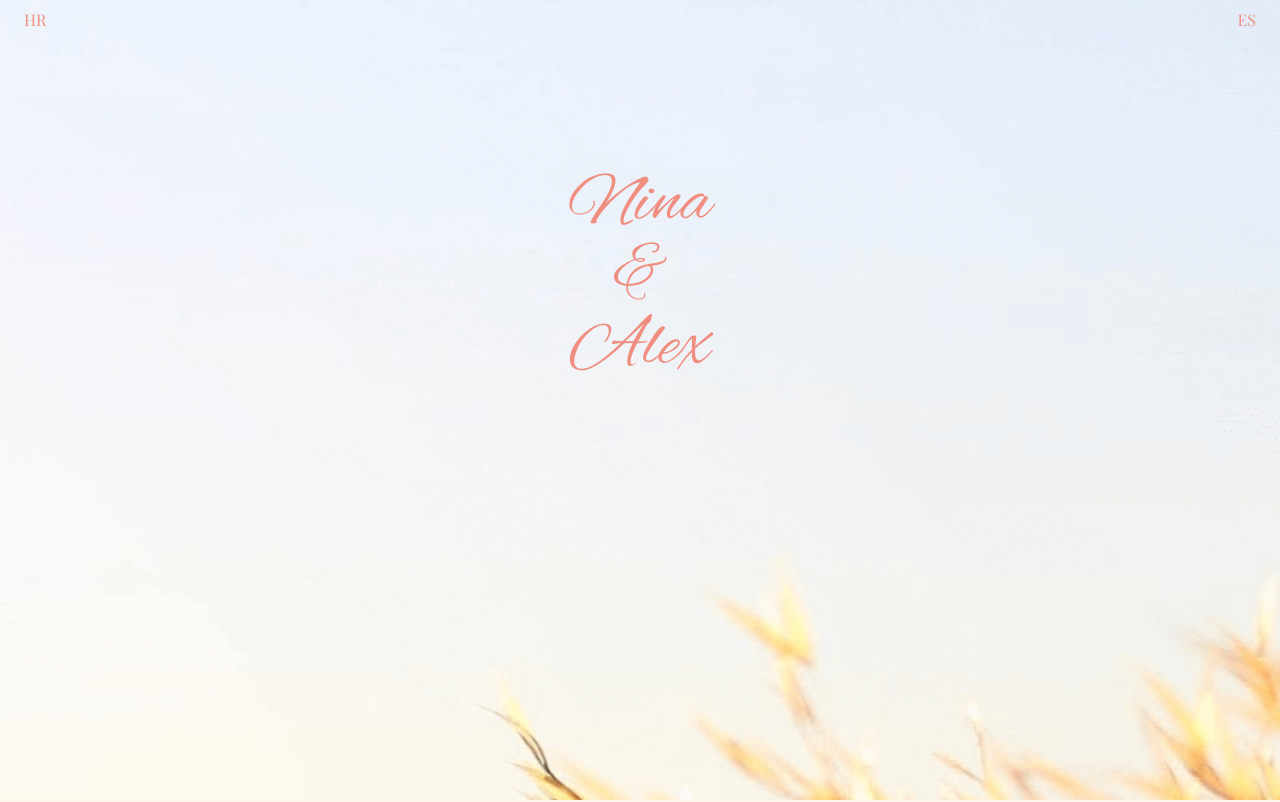
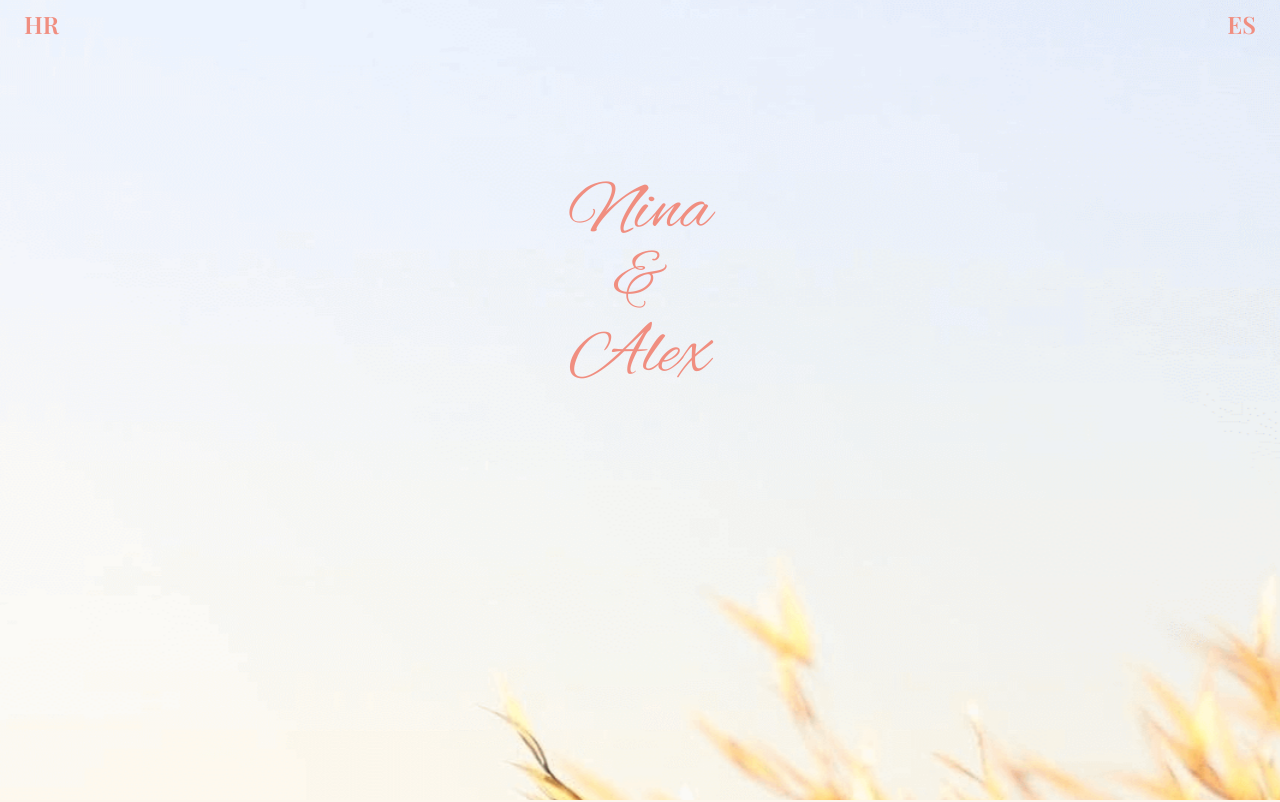
Before and after one commit to AlexLucenaWeb/boda-web, a Next.js app: page / in a window 1280 px wide. Shown: the top 802 px of the page. Built offline with nearby package versions, Linux system fonts and the light colour scheme.

Commit message:
lang cta

```diff
--- a/src/components/HeroImage.js
+++ b/src/components/HeroImage.js
@@ -66,7 +66,7 @@ export default function HeroImage() {
 
       {/* Contenido */}
       <div className="relative z-10 w-full">
-        <nav className="flex gap-10 text-rosa py-2 w-full justify-between px-6">
+        <nav className="flex gap-10 text-rosa py-2 w-full justify-between px-6 text-2xl font-semibold">
           <Link href={'/hr'}>HR</Link>
           <Link href={'/'}>ES</Link>
           {/* <Link href={'/en'}>EN</Link> */}
```
